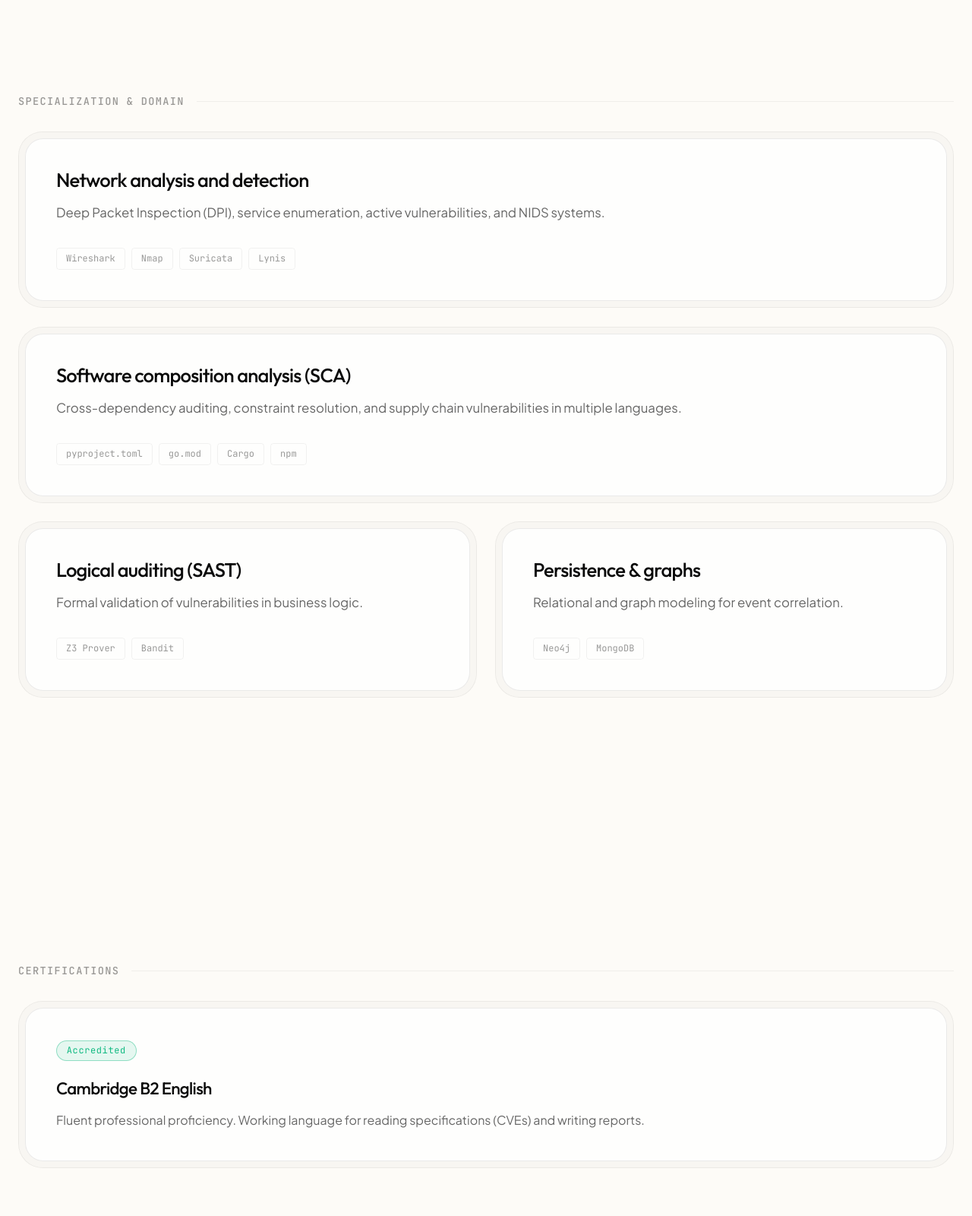
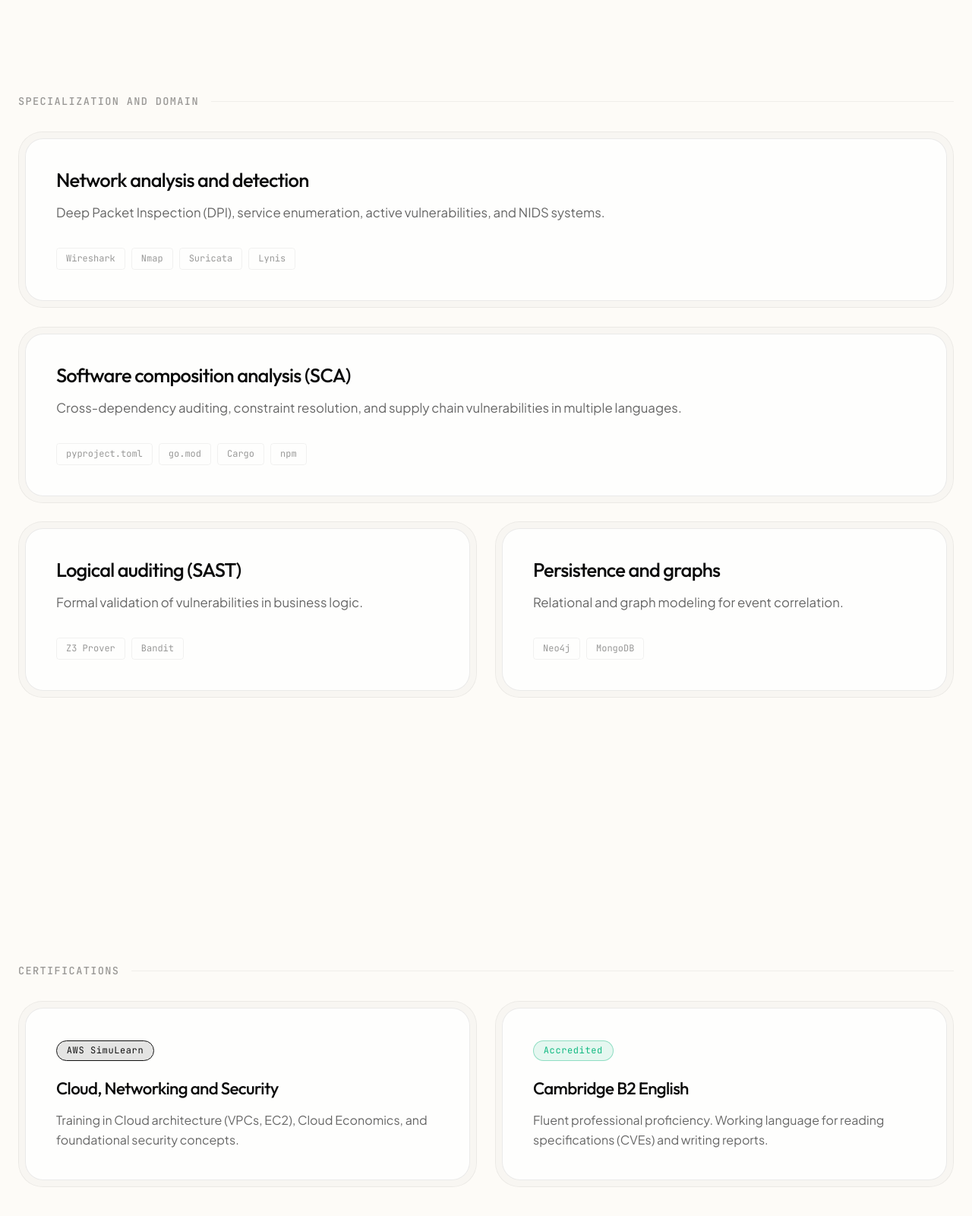
Before and after one commit to alvarofdezr/alvarofdezr-web, an Astro site: page /en/stack in a window 1280 px wide. Shown: the part 1738-3338 px from the top of the page at 76% size. Built offline with nearby package versions, Linux system fonts and the light colour scheme; Astro itself is replaced by a stand-in of ours.

Commit message:
updated stack with AWS SimuLearn

```diff
--- a/src/pages/en/stack.astro
+++ b/src/pages/en/stack.astro
@@ -3,7 +3,7 @@ import BaseHead from '../../components/BaseHead.astro';
 import Header from '../../components/Header.astro';
 import Footer from '../../components/Footer.astro';
 
-const title = "Stack & Certifications | Álvaro Fernández Ramos";
+const title = "Stack and Certifications | Álvaro Fernández Ramos";
 const description = "Technological arsenal, development environments, applications, and progress in cybersecurity certifications.";
 ---
 
@@ -67,7 +67,7 @@ const description = "Technological arsenal, development environments, applicatio
                     <div class="bezel-inner">
                         <div class="card-head">
                             <div class="icon-box"><svg width="24" height="24" viewBox="0 0 24 24" fill="none" stroke="currentColor" stroke-width="2" stroke-linecap="round" stroke-linejoin="round"><rect width="18" height="18" x="3" y="3" rx="2"></rect><path d="M8 12h8"></path><path d="M12 8v8"></path></svg></div>
-                            <h3>Containers & sandboxing</h3>
+                            <h3>Containers and sandboxing</h3>
                         </div>
                         <p>Lightweight virtualization and orchestration for isolating services, proofs of concept, and secure microservices architectures.</p>
                         <div class="tags"><span>Docker</span><span>Compose</span></div>
@@ -77,7 +77,7 @@ const description = "Technological arsenal, development environments, applicatio
         </section>
 
         <section class="stack-section reveal-up">
-            <h2 class="section-title">Specialization & domain</h2>
+            <h2 class="section-title">Specialization and domain</h2>
             <div class="bento-dense spec-grid">
 
                 <div class="bento-card bezel-outer span-col-2">
@@ -106,7 +106,7 @@ const description = "Technological arsenal, development environments, applicatio
 
                 <div class="bento-card bezel-outer">
                     <div class="bezel-inner">
-                        <h3>Persistence & graphs</h3>
+                        <h3>Persistence and graphs</h3>
                         <p>Relational and graph modeling for event correlation.</p>
                         <div class="tags"><span>Neo4j</span><span>MongoDB</span></div>
                     </div>
@@ -119,6 +119,16 @@ const description = "Technological arsenal, development environments, applicatio
             <h2 class="section-title">Certifications</h2>
             <div class="cert-grid">
 
+                <!-- AWS SimuLearn Card -->
+                <div class="cert-card bezel-outer">
+                    <div class="bezel-inner">
+                        <div class="cert-header">
+                            <span class="pill-badge accent-badge">AWS SimuLearn</span>
+                        </div>
+                        <h3>Cloud, Networking and Security</h3>
+                        <p>Training in Cloud architecture (VPCs, EC2), Cloud Economics, and foundational security concepts.</p>
+                    </div>
+                </div>
 
                 <div class="cert-card bezel-outer">
                     <div class="bezel-inner">
```
Also changed, not shown: src/pages/stack.astro (+12 -2 lines).
